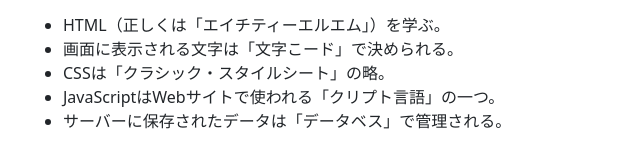
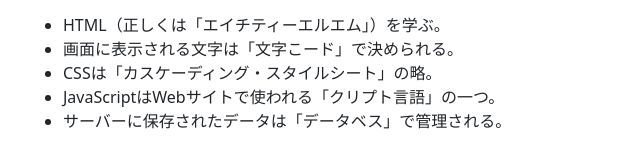
Before and after one commit to hajime-miyauchi/sample_github_workshop_20230405, a plain HTML site: page index.html in a window 1280 px wide. Shown: the part 322-490 px from the top of the page, 51-691 px from the left. Drawn offline with nearby package versions, Linux system fonts and the light colour scheme.

Commit message:
Update index.html

```diff
--- a/index.html
+++ b/index.html
@@ -21,7 +21,7 @@
     <ul>
         <li>HTML（正しくは「エイチティーエルエム」）を学ぶ。</li>
         <li>画面に表示される文字は「文字こード」で決められる。</li>
-        <li>CSSは「クラシック・スタイルシート」の略。</li>
+        <li>CSSは「カスケーディング・スタイルシート」の略。</li>
         <li>JavaScriptはWebサイトで使われる「クリプト言語」の一つ。</li>
         <li>サーバーに保存されたデータは「データベス」で管理される。</li>
     </ul>
```
